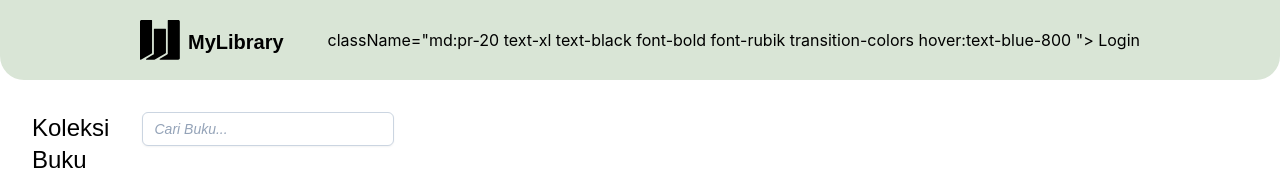
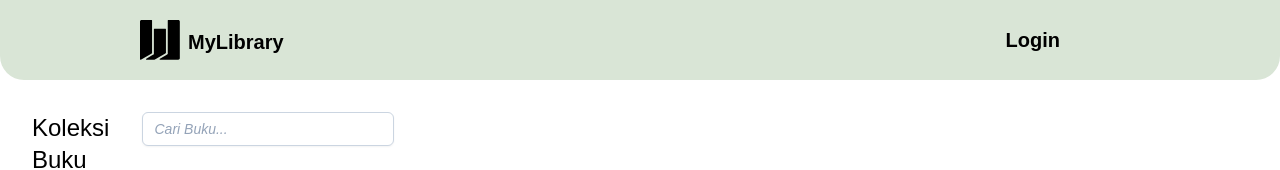
Before and after one commit to MuhamadThoriqAhnaf/PAW-Kel_9, a React (Create React App) app in the folder client/: page / in a window 1280 px wide. Shown: the top 170 px of the page. Built offline with nearby package versions, Linux system fonts and the light colour scheme; no server answers.

Commit message:
fix banget, kalo ga fix fatin HOMO

```diff
--- a/client/src/components/navbar.jsx
+++ b/client/src/components/navbar.jsx
@@ -7,10 +7,8 @@ export default function Navbar() {
         <img src="logo-black.svg " class="h-10 flex-auto"></img>
         <span class=" ml-2 mt-2 font-bold font-rubik text-xl flex-auto">MyLibrary</span>
         </a>
-      <div className="md:my-[20px]">
-        className="md:pr-20 text-xl text-black font-bold font-rubik transition-colors hover:text-blue-800 ">
+      <div className="md:my-[20px] md:pr-20 text-xl text-black font-bold font-rubik transition-colors hover:text-blue-800 ">
           Login
-
       </div>
     </div>
   )
```
